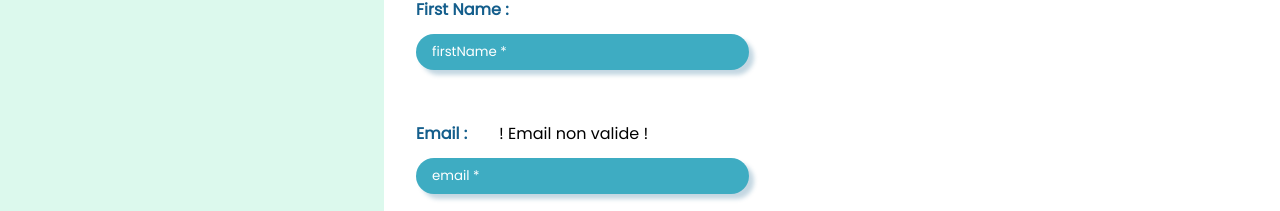
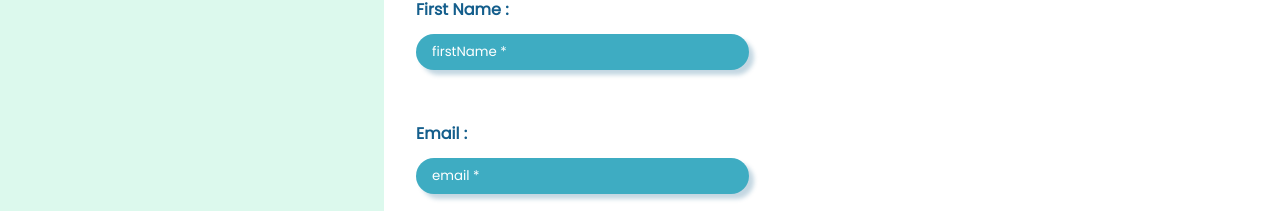
Before and after one commit to WildCodeSchool/fraise-P2, a React (Vite) app: page /Contact in a window 1280 px wide. Shown: the part 780-991 px from the top of the page. Built offline with nearby package versions, Linux system fonts and the light colour scheme.

Commit message:
refresh contact.js

```diff
--- a/src/pages/Contact.js
+++ b/src/pages/Contact.js
@@ -72,7 +72,6 @@ const  Contact = () => {
         <div className="form-entry">
           <div>
             <label htmlFor="email">Email :</label>
-            <p id="not-mail">! Email non valide !</p>
           </div>
           <input
             type="text"
```
